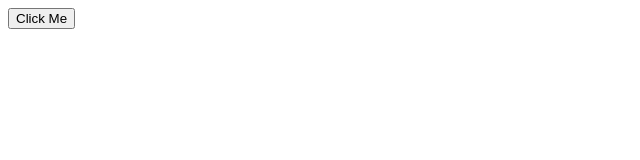
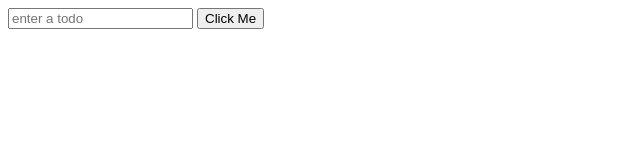
Before and after one commit to GitHub-Sanjit/miniproject, a website with bundled scripts: page index.html in a window 1280 px wide. Both pictures are taken after a click on the button "Click Me". Shown: the whole page, without its empty margins (0-640 px from the left). Built offline with nearby package versions, Linux system fonts and the light colour scheme.

Commit message:
6. Type Assertions With the DOM

```diff
--- a/index.html
+++ b/index.html
@@ -9,7 +9,7 @@
 </head>
 
 <body>
-
+    <input id="todoinput" type="text" placeholder="enter a todo">
     <button id="btn">Click Me</button>
 
 
--- a/src/index.ts
+++ b/src/index.ts
@@ -1,5 +1,7 @@
-const btn = document.getElementById("btn")!;
+const btn = document.getElementById("btn")! as HTMLButtonElement;
+const input = document.getElementById("todoinput")! as HTMLInputElement;
 
 btn?.addEventListener("click", function () {
-  alert("Clicked");
+  alert(input.value);
+  input.value = "";
 });
```
Also changed, not shown: dist/index.js.
